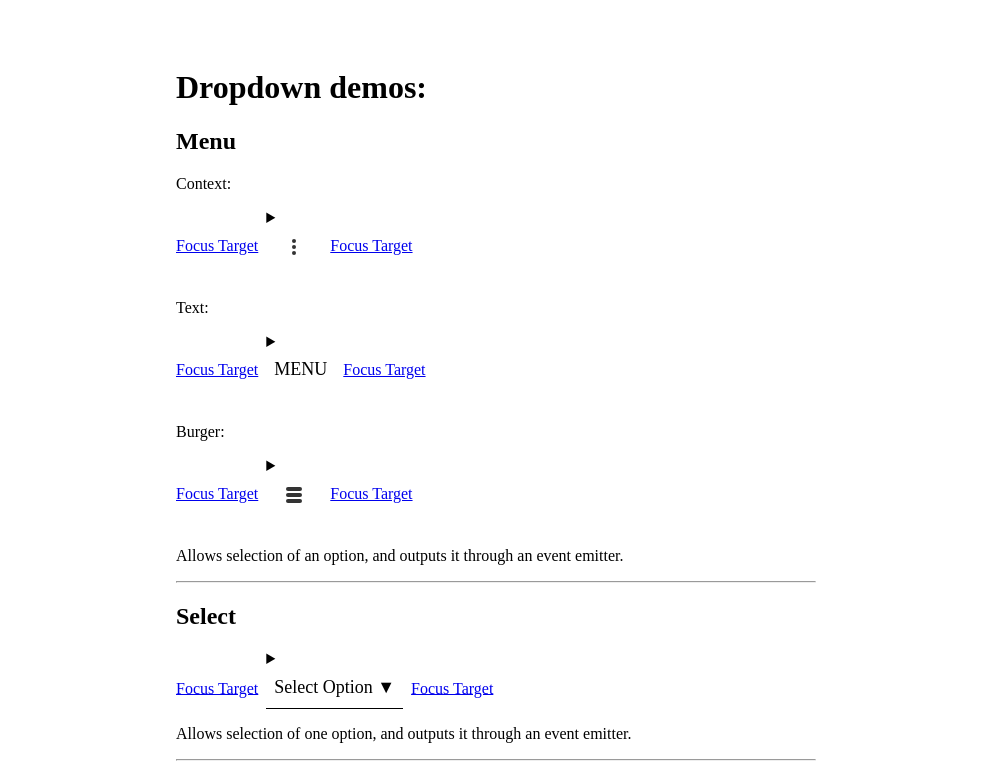
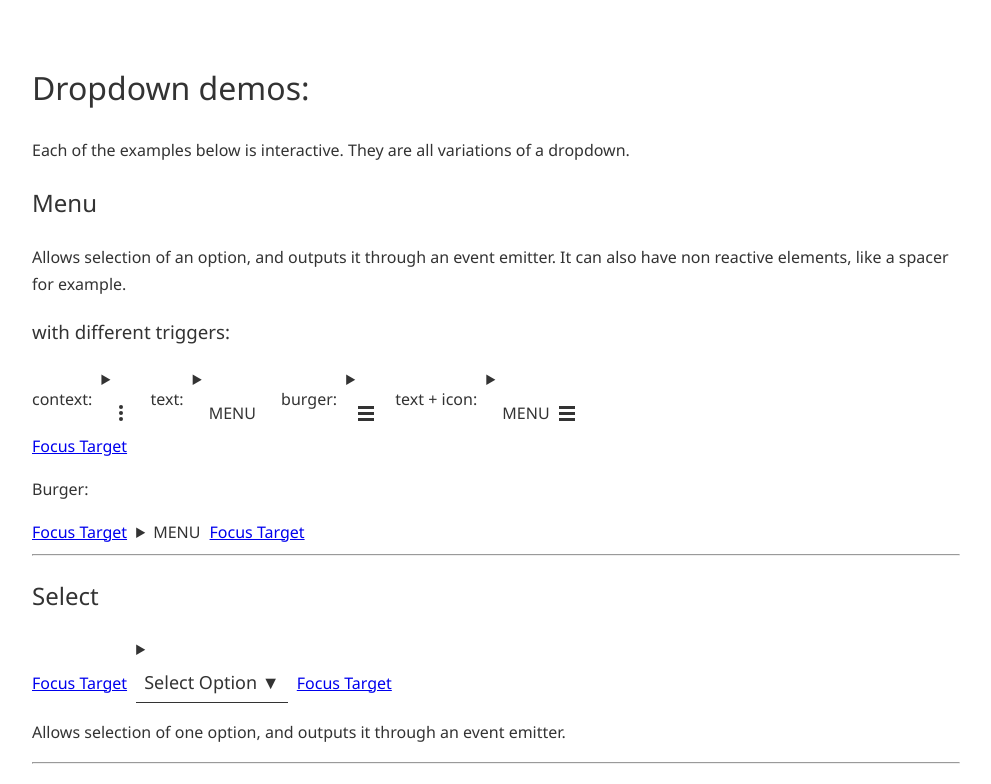
Before and after one commit to dreiv/ng-multiselect, an Angular app: page / in a window 1280 px wide. Shown: the top 784 px of the page, without its empty margins (144-1135 px from the left). Built offline with nearby package versions, Linux system fonts and the light colour scheme.

Commit message:
refined menu showcase

```diff
--- a/src/app/app.component.html
+++ b/src/app/app.component.html
@@ -1,30 +1,52 @@
 <h1>Dropdown demos:</h1>
 
+<p>Each of the examples below is interactive. They are all variations of a dropdown.</p>
+
 <h2>Menu</h2>
+<p>Allows selection of an option, and outputs it through an event emitter. It can also have non reactive elements, like a spacer for example.</p>
 
-<p>Context:</p>
-<a href="#">Focus Target</a>
+<h3>with different triggers:</h3>
 
+<div class="row">
+  context:
   <app-menu
     class="dropdown"
     [options]="menuOptions"
     (selected)="onMenuSelect($event)"
   >
-  <app-menu-context menu-trigger></app-menu-context>
+    <div class="menu-context icon-context" menu-trigger></div>
   </app-menu>
 
-<a href="#">Focus Target</a>
-
-<p>Text:</p>
-<a href="#">Focus Target</a>
-
+  text:
   <app-menu
     class="dropdown"
     [options]="menuOptions"
     (selected)="onMenuSelect($event)"
   >
-  <app-menu-text menu-trigger>MENU</app-menu-text>
+    <span class="menu-text" menu-trigger>MENU</span>
   </app-menu>
+
+  burger:
+  <app-menu
+    class="dropdown"
+    [options]="menuOptions"
+    (selected)="onMenuSelect($event)"
+  >
+     <div class="menu-burger icon-burger" menu-trigger></div>
+  </app-menu>
+
+  text + icon:
+  <app-menu
+    class="dropdown"
+    [options]="menuOptions"
+    (selected)="onMenuSelect($event)"
+  >
+    <div class="menu-mix" menu-trigger>
+      MENU
+      <span class="icon-burger"></span>
+    </div>
+  </app-menu>
+</div>
 
 <a href="#">Focus Target</a>
 
@@ -36,12 +58,10 @@
   [options]="menuOptions"
   (selected)="onMenuSelect($event)"
 >
-  <app-menu-burger menu-trigger>MENU</app-menu-burger>
+  <span menu-trigger>MENU</span>
 </app-menu>
 
 <a href="#">Focus Target</a>
-
-<p>Allows selection of an option, and outputs it through an event emitter.</p>
 
 <hr />
 
--- a/src/app/app.component.scss
+++ b/src/app/app.component.scss
@@ -1,10 +1,41 @@
+@import 'abstracts/mixins';
+
 :host {
   display: block;
-  max-width: 40rem;
-  margin: 2rem auto;
-  padding: 1rem;
+  width: 100%;
+  max-width: 60rem;
+  margin: 0 auto;
+  padding: 2rem 1rem 4rem;
+}
+
+.row {
+  @include flex-center-vert;
 }
 
 .dropdown {
   margin: 0 1ch;
 }
+
+.menu-context,
+.menu-burger {
+  @include box(2.5rem);
+  @include flex-center;
+
+  padding: 0.5rem;
+
+  font-size: 1.25rem;
+}
+
+.menu-text,
+.menu-mix {
+  @include flex-center;
+
+  height: 2.5rem;
+  padding: 0.25rem 1rem;
+}
+
+.menu-mix .icon-burger {
+  @include flex-center-vert;
+
+  margin-left: 1ch;
+}
--- a/src/app/menu/menu.component.html
+++ b/src/app/menu/menu.component.html
@@ -1,7 +1,5 @@
 <app-dropdown [(toggle$)]="toggle$">
-  <div dropdown-trigger>
-    <ng-content selector="[menu-trigger]"></ng-content>
-  </div>
+  <ng-content selector="[menu-trigger]" dropdown-trigger></ng-content>
 
   <button
     (click)="onSelect(i)"
--- a/src/styles/base/_reset.scss
+++ b/src/styles/base/_reset.scss
@@ -1,7 +1,7 @@
 *,
 *:before,
 *:after {
-  box-sizing: inherit;
+  box-sizing: border-box;
 }
 
 body,
@@ -14,9 +14,6 @@ h6,
 p,
 ol,
 ul {
-  margin: 0;
-  padding: 0;
-
   font-weight: normal;
 }
 
--- a/src/styles/base/_typography.scss
+++ b/src/styles/base/_typography.scss
@@ -2,5 +2,8 @@ body {
   color: var(--dark-gray);
   font-family: Segoe UI, Helvetica Neue, Helvetica, Lucida Grande, Arial, Ubuntu,
     Cantarell, Fira Sans, sans-serif;
-  line-height: 1.3;
+  line-height: 1.68;
+
+  -webkit-font-smoothing: antialiased;
+  -moz-osx-font-smoothing: grayscale;
 }
--- a/src/styles/components/_icon.scss
+++ b/src/styles/components/_icon.scss
@@ -1,44 +1,4 @@
-.icon {
-  filter: grayscale(1) opacity(0.5);
-
-  transition: 0.2s;
-
-  will-change: filter;
-
-  &:hover,
-  &:focus {
-    filter: grayscale(1) opacity(1);
-  }
-}
-
-.icon-back {
-  transform: scale(1.4);
-  transform-origin: center;
-}
-
-.icon-status {
-  filter: grayscale(1) opacity(0.3) invert(1);
-}
-
-.icon-silent,
-.icon-pin {
-  filter: grayscale(1) opacity(0.3);
-}
-
-.icon-seen,
-.icon-sent-unread {
-  margin-right: 1.5ch;
-
-  letter-spacing: -14px;
-}
-
-.icon-sent,
-.icon-sent-unread,
-.icon-pending {
-  filter: grayscale(1);
-}
-
-.icon-menu {
+.icon-context {
   text-align: center;
 
   &::before {
@@ -55,3 +15,20 @@
     content: '';
   }
 }
+
+.icon-burger {
+  text-align: center;
+
+  &::before {
+    display: inline-block;
+    width: 16px;
+    height: 3px;
+
+    vertical-align: middle;
+
+    background-color: var(--dark-gray);
+    box-shadow: 0px -6px var(--dark-gray), 0px 6px var(--dark-gray);
+
+    content: '';
+  }
+}
--- a/src/styles/main.scss
+++ b/src/styles/main.scss
@@ -1,13 +1,13 @@
-// @import 'abstracts/variables';
-// @import 'abstracts/functions';
-// @import 'abstracts/mixins';
-// @import 'abstracts/placeholders';
+@import 'abstracts/variables';
+@import 'abstracts/functions';
+@import 'abstracts/mixins';
+@import 'abstracts/placeholders';
 
-// @import 'base/reset';
-// @import 'base/scroll';
-// @import 'base/typography';
-// @import 'base/util';
+@import 'base/reset';
+@import 'base/scroll';
+@import 'base/typography';
+@import 'base/util';
 
-// @import 'components/icon';
+@import 'components/icon';
 
-// @import 'shame';
+@import 'shame';
```
Also changed, not shown: src/app/app.module.ts (+1 -7 lines). Lines whose indentation alone changed are shown as unchanged.
